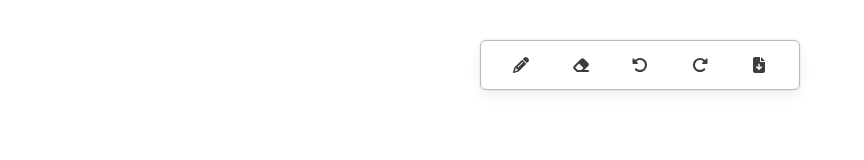
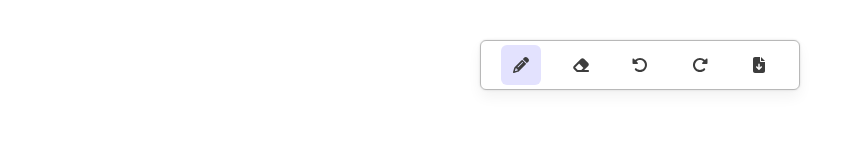
Before and after one commit to Ankush3287/online-drawing, a Next.js app: page / in a window 1280 px wide. Shown: the top 160 px of the page, without its empty margins (0-864 px from the left). Built offline with nearby package versions, Linux system fonts and the light colour scheme.

Commit message:
Added redux toolkit

```diff
--- /dev/null
+++ b/src/components/Board/index.js
@@ -0,0 +1,19 @@
+import { useEffect, useRef } from "react"
+
+
+const Board = () => {
+    const canvasRef = useRef(null)
+    useEffect(()=>{
+        if(!canvasRef.current)  return;
+        const canvas = canvasRef.current;
+        const context = canvas.getContext('2d');
+        canvas.width = window.innerWidth;
+        canvas.height = window.innerHeight;
+
+    },[])
+    return (
+        <canvas ref={canvasRef}></canvas>
+    )
+}
+
+export default Board
--- a/src/components/Menu/index.js
+++ b/src/components/Menu/index.js
@@ -1,15 +1,24 @@
 import {FontAwesomeIcon} from '@fortawesome/react-fontawesome'
 import { faPencil, faEraser, faRotateLeft, faRotateRight, faFileArrowDown } from '@fortawesome/free-solid-svg-icons'
 import styles from './index.module.css'
+import {useDispatch,useSelector} from 'react-redux'
+import {MENU_ITEMS} from '@/constants'
+import {menuItemClick, actionItemClick} from '@/slice/menuSlice'
+import cx from 'classnames'
 
 const Menu = () => {
+  const dipatch = useDispatch();
+  const activeMenuItem = useSelector((state)=> state.menu.activeMenuItem);
+  const handleMenuClick =(itemName)=>{
+    dipatch(menuItemClick(itemName))
+  }
   return (
     <div className={styles.menuContainer}>
-        <div className={styles.iconWrapper}>
+        <div className={cx(styles.iconWrapper, {[styles.active]: activeMenuItem===MENU_ITEMS.PENCIL})} onClick={()=> handleMenuClick(MENU_ITEMS.PENCIL)}>
         <FontAwesomeIcon icon={faPencil} className={styles.icon} />
         </div>
-        <div className={styles.iconWrapper}>
-        <FontAwesomeIcon icon={faEraser} className={styles.icon}/>
+        <div className={cx(styles.iconWrapper, {[styles.active]: activeMenuItem===MENU_ITEMS.ERASER})} onClick={()=> handleMenuClick(MENU_ITEMS.ERASER)}>
+        <FontAwesomeIcon icon={faEraser} className={styles.icon} />
         </div>
         <div className={styles.iconWrapper}>
         <FontAwesomeIcon icon={faRotateLeft} className={styles.icon}/>
--- a/src/components/Toolbox/index.js
+++ b/src/components/Toolbox/index.js
@@ -1,12 +1,16 @@
 import styles from './index.module.css'
-import { COLORS } from '@/constants'
+import { COLORS, MENU_ITEMS } from '@/constants'
+import {useSelector} from 'react-redux'
 const Toolbox = () => {
-    const updateBrushSize = () =>{
+    const activeMenuItem = useSelector((state)=> state.menu.activeMenuItem);
+    const showStrokeToolOption = activeMenuItem===MENU_ITEMS.PENCIL;
+    const showBrushToolOption = activeMenuItem===MENU_ITEMS.PENCIL || activeMenuItem===MENU_ITEMS.ERASER
+    const updateBrushSize = (e) =>{
 
     }
   return (
     <div className={styles.toolboxContainer}>
-        <div className={styles.toolItem}>
+        {showStrokeToolOption &&         <div className={styles.toolItem}>
             <h4 className={styles.toolText}>Stroke Color</h4>
             <div className={styles.itemContainer}>
                 <div className={styles.colorBox} style={{background: COLORS.BLACK}} />
@@ -16,13 +20,14 @@
                 <div className={styles.colorBox} style={{background: COLORS.ORANGE}} />
                 <div className={styles.colorBox} style={{background: COLORS.YELLOW}} />
             </div>
-        </div>
-        <div className={styles.toolItem}>
+        </div>}
+        {showBrushToolOption && <div className={styles.toolItem}>
             <h4 className={styles.toolText}>Brush Size</h4>
             <div className={styles.itemContainer}>
                 <input type="range" min={1} max={10} step={1} onChange={updateBrushSize} />
             </div>
-        </div>
+        </div>}
+
     </div>
   )
 }
--- a/src/constants.js
+++ b/src/constants.js
@@ -7,4 +7,11 @@
     YELLOW: 'yellow',
     WHITE: 'white'
 }
-export {COLORS}
+const MENU_ITEMS = {
+    PENCIL: 'PENCIL',
+    ERASER: 'ERASER',
+    UNDO: 'UNDO',
+    REDO: 'REDO',
+    DOWNLOAD: 'DOWNLOAD'
+}
+export {COLORS, MENU_ITEMS}
--- a/src/pages/_app.js
+++ b/src/pages/_app.js
@@ -1,5 +1,11 @@
 import "@/styles/globals.css";
+import {Provider} from 'react-redux'
+import {store} from '@/store'
 
 export default function App({ Component, pageProps }) {
-  return <Component {...pageProps} />;
+  return (<Provider store={store}>
+    <Component {...pageProps} />;
+  </Provider>);
+
+
 }
--- a/src/pages/index.js
+++ b/src/pages/index.js
@@ -1,11 +1,13 @@
 
 import Menu from '@/components/Menu'
 import Toolbox from '@/components/Toolbox'
+import Board from '@/components/Board'
 export default function Home() {
   return (
     <>
       <Menu />
       <Toolbox />
+      <Board/>
     </>
   );
 }
--- /dev/null
+++ b/src/slice/menuSlice.js
@@ -0,0 +1,21 @@
+import {createSlice} from '@reduxjs/toolkit';
+import {MENU_ITEMS} from '@/constants'
+const initialState = {
+    activeMenuItem: MENU_ITEMS.PENCIL,
+    actionMenuItem: null
+}
+export const menuSlice = createSlice({
+    name: 'menu',
+    initialState,
+    reducers: {
+        menuItemClick: (state, action) => {
+            state.activeMenuItem=action.payload
+        },
+        actionItemClick: (state,action)=>{
+            state.actionMenuItem=action.payload
+        }
+    }
+})
+
+export const {menuItemClick, actionItemClick}= menuSlice.actions;
+export default menuSlice.reducer;
--- /dev/null
+++ b/src/store.js
@@ -0,0 +1,7 @@
+import {configureStore} from '@reduxjs/toolkit';
+import MenuReducer from '@/slice/menuSlice'
+export const store = configureStore({
+    reducer: {
+        menu:   MenuReducer
+    }
+})
```
Also changed, not shown: src/components/Board/index.module.css (added), src/slice/toolBoxSlice.js (added).
